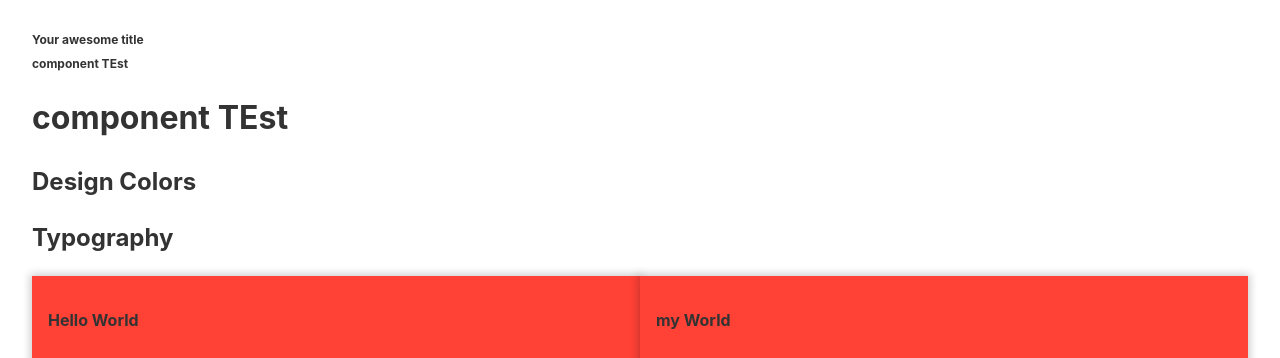
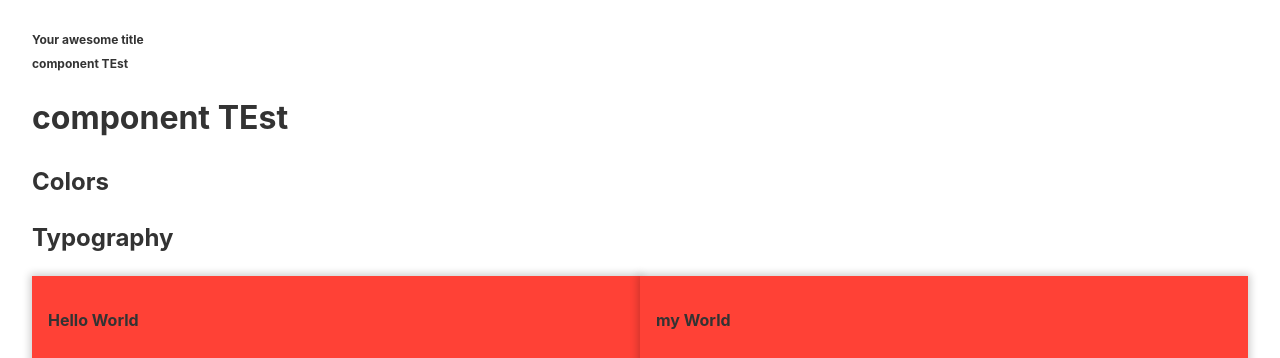
Before and after one commit to helloMikkie/calypso-demo, a Jekyll site: the page built from styleguide.html, in a window 1280 px wide and 900 px high. Shown: the top 358 px of the window. Built offline with Jekyll 4.4.1, drawn with Linux system fonts in a browser that asks for light colours.

Commit message:
test change
test change

```diff
--- a/styleguide.html
+++ b/styleguide.html
@@ -6,7 +6,7 @@ layout: page
 <h1>{{ page.title }}</h1>
 
 
-<h2>Design Colors</h2>
+<h2>Colors</h2>
 
 
 
```
